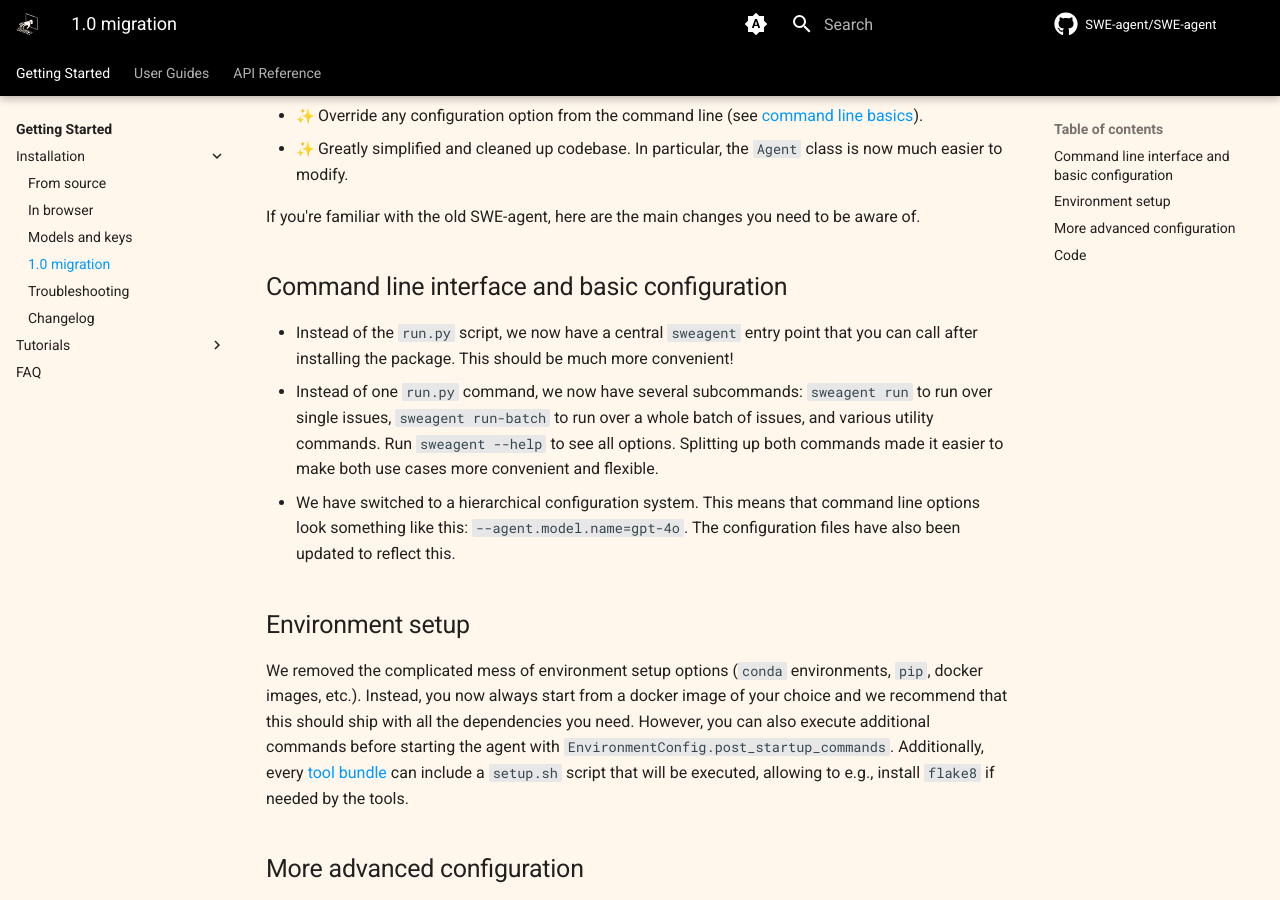
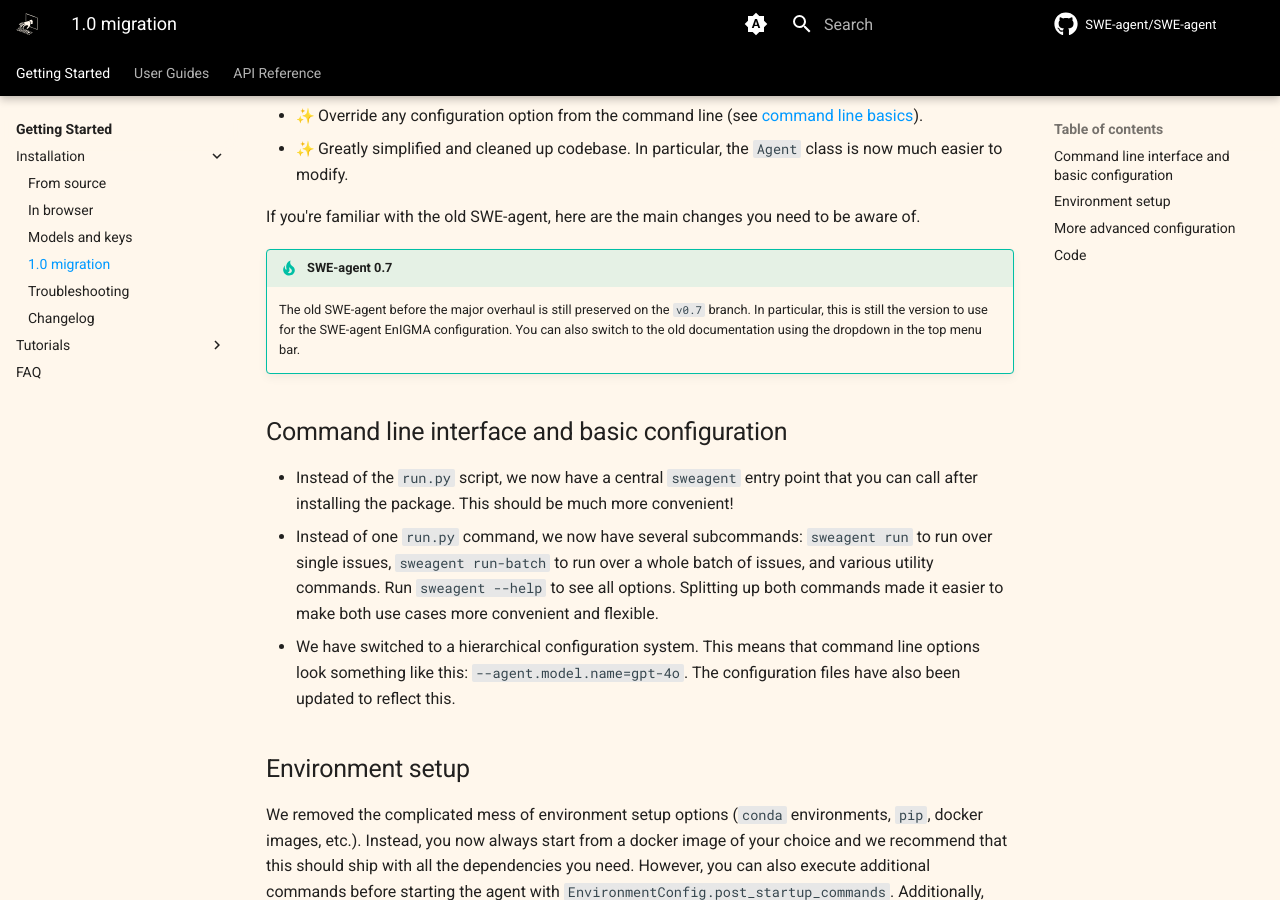
Before and after one commit to princeton-nlp/SWE-agent, an MkDocs documentation site: the page built from docs/installation/migration.md, in a window 1280 px wide and 900 px high, scrolled down 502 px. Built offline with MkDocs 1.6.1 and Material for MkDocs 9.7.7, drawn with Linux system fonts in a browser that asks for light colours; emoji names are drawn with the system emoji font; comment, search, counter and statistics services are not loaded; the version menu is left out.

Commit message:
Doc(migration): Note about v0.7 availability

```diff
--- a/docs/installation/migration.md
+++ b/docs/installation/migration.md
@@ -13,6 +13,11 @@
 * :sparkles: Greatly simplified and cleaned up codebase. In particular, the `Agent` class is now much easier to modify.
 
 If you're familiar with the old SWE-agent, here are the main changes you need to be aware of.
+
+!!! tip "SWE-agent 0.7"
+    The old SWE-agent before the major overhaul is still preserved on the `v0.7` branch.
+    In particular, this is still the version to use for the SWE-agent EnIGMA configuration.
+    You can also switch to the old documentation using the dropdown in the top menu bar.
 
 ## Command line interface and basic configuration
 
```
